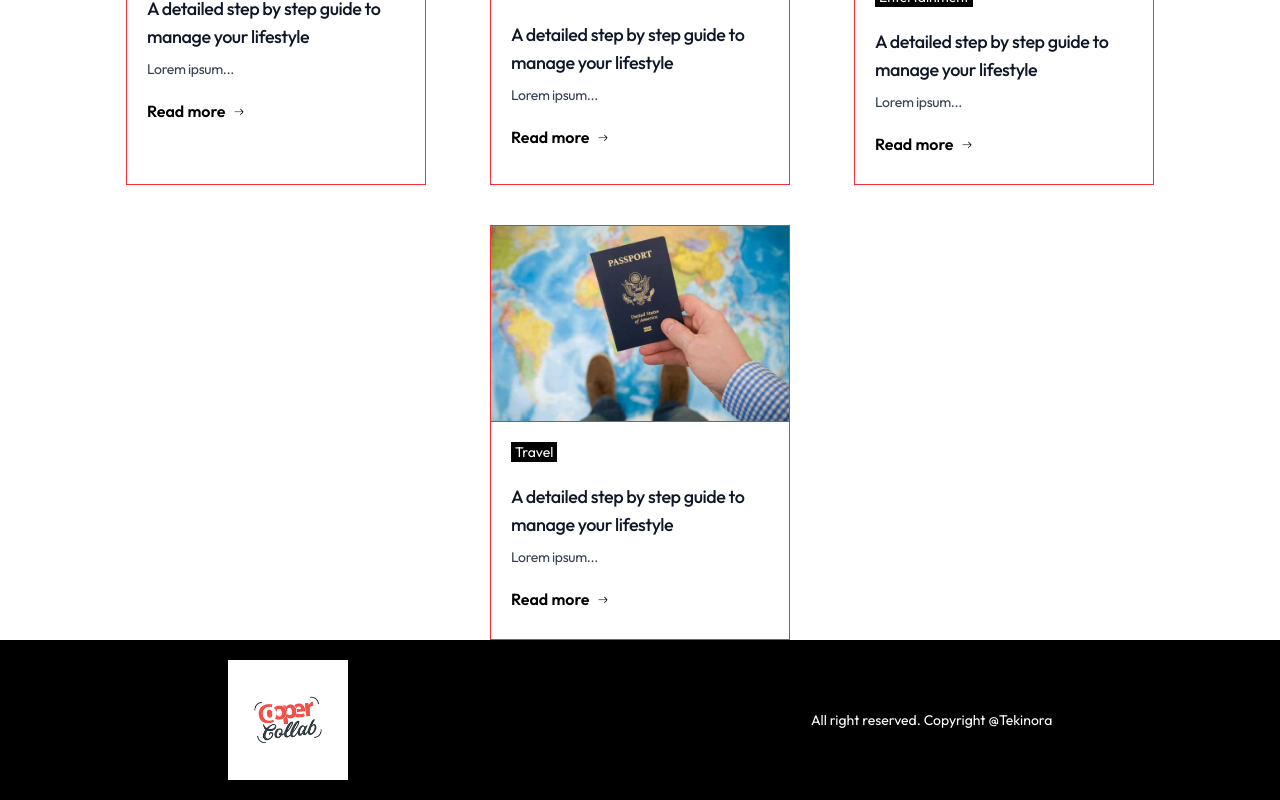
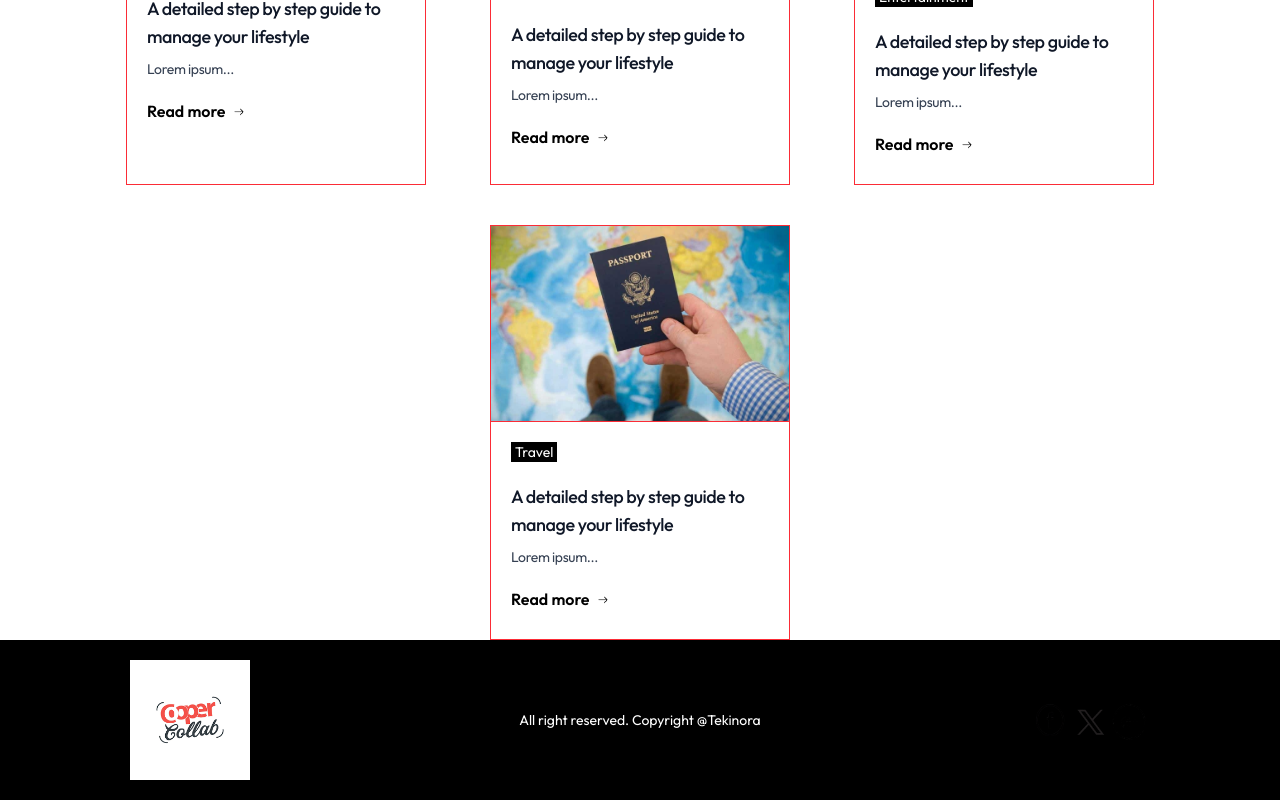
Before and after one commit to johnhytechie/jontechblog-Next.js-dev, a Next.js app: page / in a window 1280 px wide. Shown: the part 2851-3651 px from the top of the page. Built offline with nearby package versions, Linux system fonts and the light colour scheme.

Commit message:
initiate jontechblog setup

```diff
--- a/Components/Footer.tsx
+++ b/Components/Footer.tsx
@@ -7,6 +7,11 @@ const Footer = () => {
     <div className='flex justify-around flex-col gap-2 sm:gap-o sm:gap-o sm:flex-row bg-black py-5 items-center'>
       <Image src={assets.bloglogo1} alt='' width={120} />
       <p className='text-sm text-white'>All right reserved. Copyright @Tekinora</p>
+      <div className='flex'>
+          <Image src={assets.facebook}  alt='' width={40}/>
+          <Image src={assets.x}  alt='' width={40}/>
+          <Image src={assets.google}  alt='' width={40}/>
+      </div>
     </div>
   )
 }
```
Also changed, not shown: Components/BlogList.tsx (line endings or trailing spaces).
